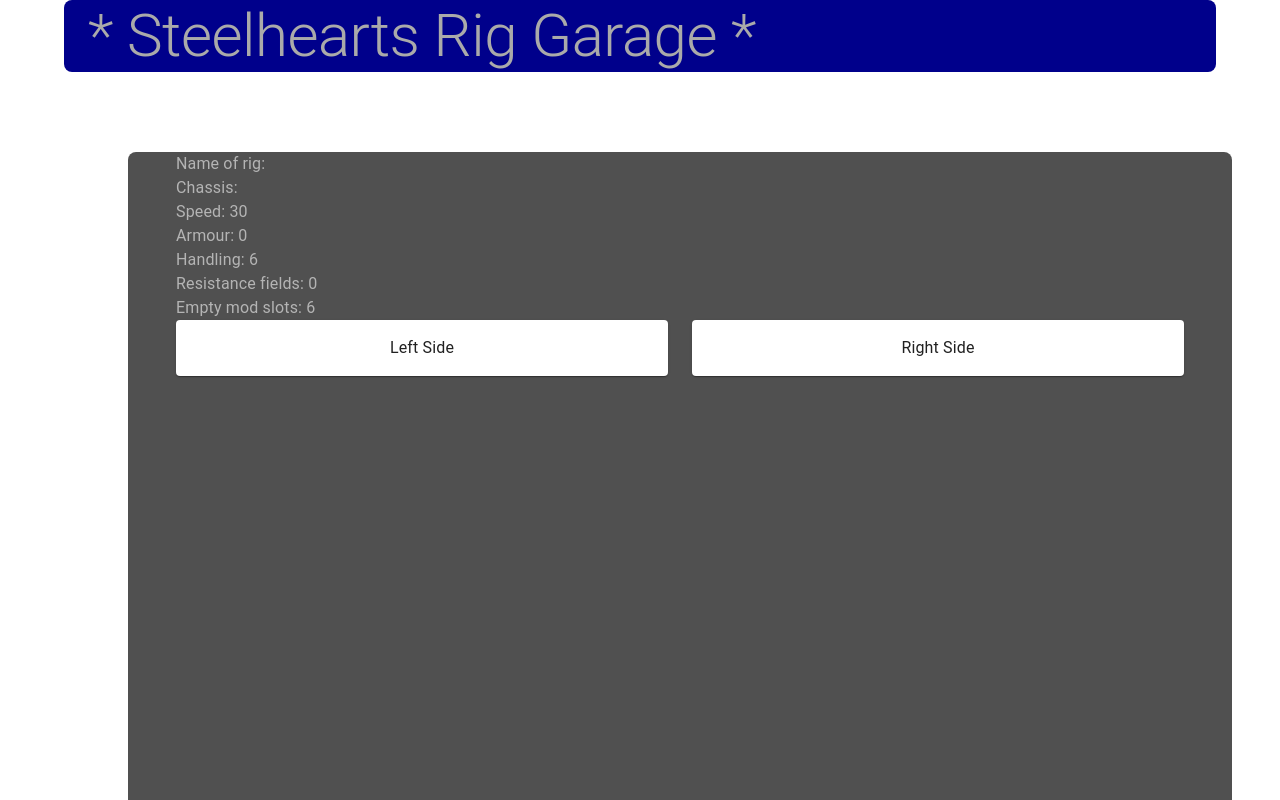
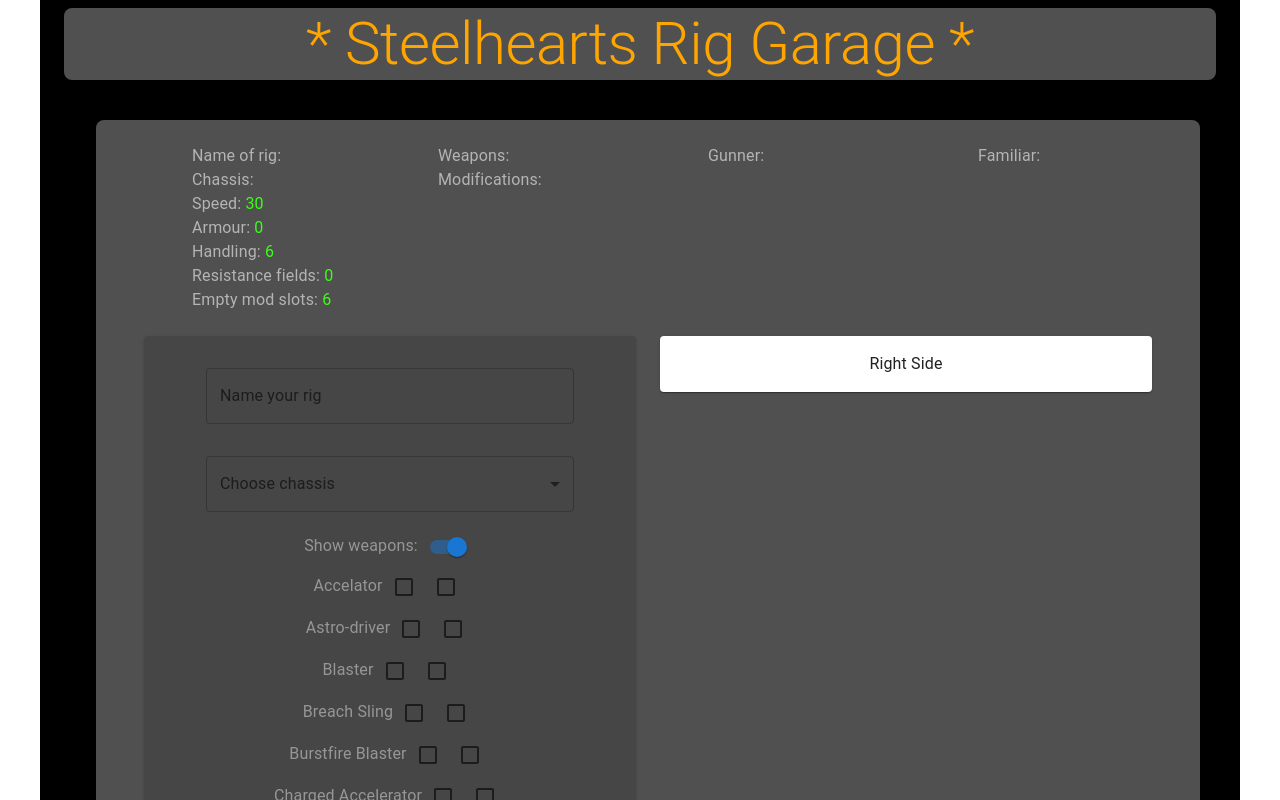
Before and after one commit to irtep/riggers, a React (Create React App) app: page / in a window 1280 px wide. Both pictures are taken after a click on the button "NEW RIG". Shown: the top 800 px of the page. Built offline with nearby package versions, Linux system fonts and the light colour scheme.

Commit message:
updt_9jan24_1148

```diff
--- a/src/App.tsx
+++ b/src/App.tsx
@@ -6,7 +6,7 @@ import Footer from './components/Footer';
 
 const App : React.FC = () : React.ReactElement => {
   return (
-    <Container>
+    <Container sx={{ background: "black", padding: 1}}>
       <Header/>
       <Main/>
       <Footer/>
--- a/src/components/Create.tsx
+++ b/src/components/Create.tsx
@@ -2,8 +2,9 @@ import { Container, CssBaseline, Grid, Paper, Typography } from '@mui/material';
 import React from 'react';
 import LeftSide from './LeftSide';
 import RightSide from './RightSide';
+import { weapons, Weapon } from '../data/weapons';
 
-interface CreateProps {
+export interface CreateProps {
     name: string;
     chassis: string;
     setChassis: (value: string) => void;
@@ -17,6 +18,10 @@ interface CreateProps {
     setResistanceFields: (value: number) => void;
     emptySlots: number;
     setEmptySlots: (value: number) => void;
+    selectedWeapons: string[];
+    mods: string[];
+    setSelectedWeapons: (value: string[]) => void;
+    setMods: (value: string[]) => void;
 }
 
 const Create: React.FC<CreateProps> = (props: CreateProps): React.ReactElement => {
@@ -27,30 +32,75 @@ const Create: React.FC<CreateProps> = (props: CreateProps): React.ReactElement =
             color: "rgb(180,180,180)",
             borderRadius: 2
         }}>
-
+            <Grid container spacing={3} margin={3}>
+                <Grid item xs={3}>
                     <Container>
                         <Typography>
-                    Name of rig: {props.name}<br />
+                            Name of rig: <span style={{ color: "rgb(57,255,20)" }}>{props.name}</span><br />
                         </Typography>
                         <Typography>
-                    Chassis: {props.chassis}<br />
+                            Chassis: <span style={{ color: "rgb(57,255,20)" }}>{props.chassis}</span><br />
                         </Typography>
                         <Typography>
-                    Speed: {props.speed}<br />
+                            Speed: <span style={{ color: "rgb(57,255,20)" }}>{props.speed}</span><br />
                         </Typography>
                         <Typography>
-                    Armour: {props.armour}<br />
+                            Armour: <span style={{ color: "rgb(57,255,20)" }}>{props.armour}</span><br />
                         </Typography>
                         <Typography>
-                    Handling: {props.handling}<br />
+                            Handling: <span style={{ color: "rgb(57,255,20)" }}>{props.handling}</span><br />
                         </Typography>
                         <Typography>
-                    Resistance fields: {props.resistanceFields}<br />
+                            Resistance fields: <span style={{ color: "rgb(57,255,20)" }}>{props.resistanceFields}</span><br />
                         </Typography>
                         <Typography>
-                    Empty mod slots: {props.emptySlots}<br />
+                            Empty mod slots: <span style={{ color: "rgb(57,255,20)" }}>{props.emptySlots}</span><br />
                         </Typography>
                     </Container>
+                </Grid>
+                <Grid item xs={3}>
+                    <Typography>
+                        Weapons:
+                        {
+                            props.selectedWeapons.map( (w: string, i: number) => {
+                               return(
+                                <Typography
+                                    sx={{
+                                        margin: 1
+                                    }}
+                                    key={`sW: ${i}`}
+                                >
+                                    {w}
+                                </Typography>
+                               )
+                            })
+                        }
+                    </Typography>
+                    <Typography>
+                        Modifications:
+                        {
+                            props.mods.map( (m: string, i: number) => {
+                               return(
+                                <Typography
+                                    sx={{
+                                        margin: 1
+                                    }}
+                                    key={`sm: ${i}`}
+                                >
+                                    {m}
+                                </Typography>
+                               )
+                            })
+                        }
+                    </Typography>
+                </Grid>
+                <Grid item xs={3}>
+                    Gunner:
+                </Grid>
+                <Grid item xs={3}>
+                    Familiar:
+                </Grid>
+            </Grid>
 
             <Container component="main" sx={{
                 minHeight: '100vh',
@@ -58,9 +108,43 @@ const Create: React.FC<CreateProps> = (props: CreateProps): React.ReactElement =
                 <CssBaseline />
                 <Grid container spacing={3}>
 
-                    <LeftSide/>
+                    <LeftSide
+                        name={props.name}
+                        chassis={props.chassis}
+                        setChassis={props.setChassis}
+                        setName={props.setName}
+                        speed={props.speed}
+                        setSpeed={props.setSpeed}
+                        armour={props.armour}
+                        setArmour={props.setArmour}
+                        handling={props.handling}
+                        resistanceFields={props.resistanceFields}
+                        setResistanceFields={props.setResistanceFields}
+                        emptySlots={props.emptySlots}
+                        setEmptySlots={props.setEmptySlots}
+                        mods={props.mods}
+                        setMods={props.setMods}
+                        selectedWeapons={props.selectedWeapons}
+                        setSelectedWeapons={props.setSelectedWeapons} />
 
-                    <RightSide/>
+                    <RightSide
+                        name={props.name}
+                        chassis={props.chassis}
+                        setChassis={props.setChassis}
+                        setName={props.setName}
+                        speed={props.speed}
+                        setSpeed={props.setSpeed}
+                        armour={props.armour}
+                        setArmour={props.setArmour}
+                        handling={props.handling}
+                        resistanceFields={props.resistanceFields}
+                        setResistanceFields={props.setResistanceFields}
+                        emptySlots={props.emptySlots}
+                        setEmptySlots={props.setEmptySlots}
+                        mods={props.mods}
+                        setMods={props.setMods}
+                        selectedWeapons={props.selectedWeapons}
+                        setSelectedWeapons={props.setSelectedWeapons} />
 
                 </Grid>
             </Container>
--- a/src/components/Header.tsx
+++ b/src/components/Header.tsx
@@ -4,12 +4,12 @@ import React from 'react';
 const Header: React.FC = (): React.ReactElement => {
     return (
         <Container sx={{
-            background: "darkBlue",
-            color: "rgb(170,170,170)",
+            background: "rgb(80,80,80)",
+            color: "orange",
             borderRadius: 2
         }}>
 
-            <Typography variant="h2">
+            <Typography variant="h2" align='center'>
                 * Steelhearts Rig Garage *
             </Typography>
 
--- a/src/components/LeftSide.tsx
+++ b/src/components/LeftSide.tsx
@@ -1,15 +1,108 @@
-import { Container, Grid, Paper, Typography } from '@mui/material';
-import React from 'react';
+import { Checkbox, Container, FormControl, Grid, InputLabel, MenuItem, Paper, Select, Switch, TextField, Typography } from '@mui/material';
+import React, { useState } from 'react';
+import { CreateProps } from './Create';
+import { chassises } from '../data/chassises';
+import { Weapon, weapons } from '../data/weapons';
 
-const LeftSide: React.FC = (): React.ReactElement => {
+const LeftSide: React.FC<CreateProps> = (props: CreateProps): React.ReactElement => {
+    const [hovered, setHovered] = useState<string>('');
+    const [showWeapons, setShowWeapons] = useState<boolean>(true);
+
+    const handleWeaponChange = (event: React.ChangeEvent<HTMLInputElement>, weaponName: string) => {
+        const isChecked = event.target.checked;
+        const prevSelectedWeapons = [...props.selectedWeapons];
+
+        if (isChecked) {
+            if (!prevSelectedWeapons.includes(weaponName)) {
+                props.setSelectedWeapons([...prevSelectedWeapons, weaponName]);
+            }
+        } else {
+            props.setSelectedWeapons(prevSelectedWeapons.filter((name: string) => name !== weaponName));
+        }
+
+    };
+
     return (
         <Grid item xs={6}>
             <Paper sx={{
                 padding: 2,
                 textAlign: 'center',
+                background: "rgb(70,70,70)",
+                color: "rgb(150,150,150)"
             }}>
-                {/* Your content for the left side goes here */}
-                Left Side
+
+                <FormControl sx={{ margin: 2, minWidth: '80%' }}>
+                    <TextField
+                        type="text"
+                        value={props.name}
+                        label="Name your rig"
+                        onChange={(e) => {
+                            props.setName(e.target.value)
+                        }}
+                    />
+                </FormControl>
+
+                <br />
+
+                <FormControl sx={{ margin: 2, minWidth: '80%' }}>
+                    <InputLabel id="dropdown-label">
+                        Choose chassis
+                    </InputLabel>
+                    <Select
+                        labelId="dropdown-label"
+                        id="dropdown"
+                        value={props.chassis}
+                        label="What game?"
+                        onChange={(e) => { props.setChassis(e.target.value) }}
+                    >
+                        {chassises.map((value: string, index: number) => (
+                            <MenuItem key={index} value={value}>
+                                {value}
+                            </MenuItem>
+                        ))}
+                    </Select>
+                </FormControl>
+
+                <br />
+
+                <Typography>
+                    Show weapons:
+                    <Switch
+                        checked={showWeapons}
+                        onChange={ (e) => {
+                            setShowWeapons(e.target.checked);
+                        }}
+                        inputProps={{ 'aria-label': 'controlled' }}
+                    />
+                </Typography>
+                {
+                    showWeapons ?
+                        <>
+                            {
+                                weapons.map((w: Weapon, i: number) => {
+                                    return (
+                                        <Container key={`w ${i}`}>
+
+                                            {w.name}
+
+                                            <Checkbox
+                                                checked={props.selectedWeapons.includes(w.name)}
+                                                onChange={(event) => handleWeaponChange(event, w.name)}
+                                                inputProps={{ 'aria-label': 'controlled' }}
+                                            />
+                                            <Checkbox
+                                                checked={props.selectedWeapons.includes(`${w.name}(2)`)}
+                                                onChange={(event) => handleWeaponChange(event, `${w.name}(2)`)}
+                                                inputProps={{ 'aria-label': 'controlled' }}
+                                            />
+                                        </Container>
+                                    )
+                                })
+                            }
+                        </> : <></>
+                }
+
+
             </Paper>
         </Grid>
     );
--- a/src/components/Main.tsx
+++ b/src/components/Main.tsx
@@ -11,7 +11,9 @@ const Main: React.FC = (): React.ReactElement => {
     const [handling, setHandling] = useState<number>(6);
     const [resistanceFields, setResistanceFields] = useState<number>(0);
     const [emptySlots, setEmptySlots] = useState<number>(6);
-    const [specials, setSpecials] = useState<string>('');
+    //const [specials, setSpecials] = useState<string>('');
+    const [selectedWeapons, setSelectedWeapons] = useState<string[]>([]);
+    const [mods, setMods] = useState<string[]>([]);
 
     useEffect( () => {
 
@@ -20,10 +22,14 @@ const Main: React.FC = (): React.ReactElement => {
 
     }, [speed]);
 
+    useEffect( () => {
+      console.log('selected weapons: ', selectedWeapons);
+    });
+
     return (
         <Container sx={{
-            margin: 5,
-            padding: 5
+            margin: 1,
+            padding: 1
         }}>
             {
                 (mode === 'main') ?
@@ -51,6 +57,10 @@ const Main: React.FC = (): React.ReactElement => {
                           setResistanceFields={setResistanceFields}
                           emptySlots={emptySlots}
                           setEmptySlots={setEmptySlots}
+                          mods={mods}
+                          setMods={setMods}
+                          selectedWeapons={selectedWeapons}
+                          setSelectedWeapons={setSelectedWeapons}
                         />
                     </> :
                     <></>
--- a/src/components/RightSide.tsx
+++ b/src/components/RightSide.tsx
@@ -1,7 +1,8 @@
 import { Container, Grid, Paper, Typography } from '@mui/material';
 import React from 'react';
+import { CreateProps } from './Create';
 
-const RightSide: React.FC = (): React.ReactElement => {
+const RightSide: React.FC<CreateProps> = (props: CreateProps): React.ReactElement => {
     return (
         <Grid item xs={6}>
             <Paper sx={{
--- a/src/data/gunnerSpecials.ts
+++ b/src/data/gunnerSpecials.ts
@@ -8,7 +8,7 @@ interface Ammunition {
     desc: string;
 }
 
-const gunnerSpecials: GunnerSpecial[] = [
+export const gunnerSpecials: GunnerSpecial[] = [
     {
         name: `Brace of grenades`,
         desc: `Once per Round , during your own Action, your Gunner
```
Also changed, not shown: src/data/familiar.ts (+33 -4 lines), src/data/modifications.ts (+7 -3 lines). Lines whose indentation alone changed are shown as unchanged.
